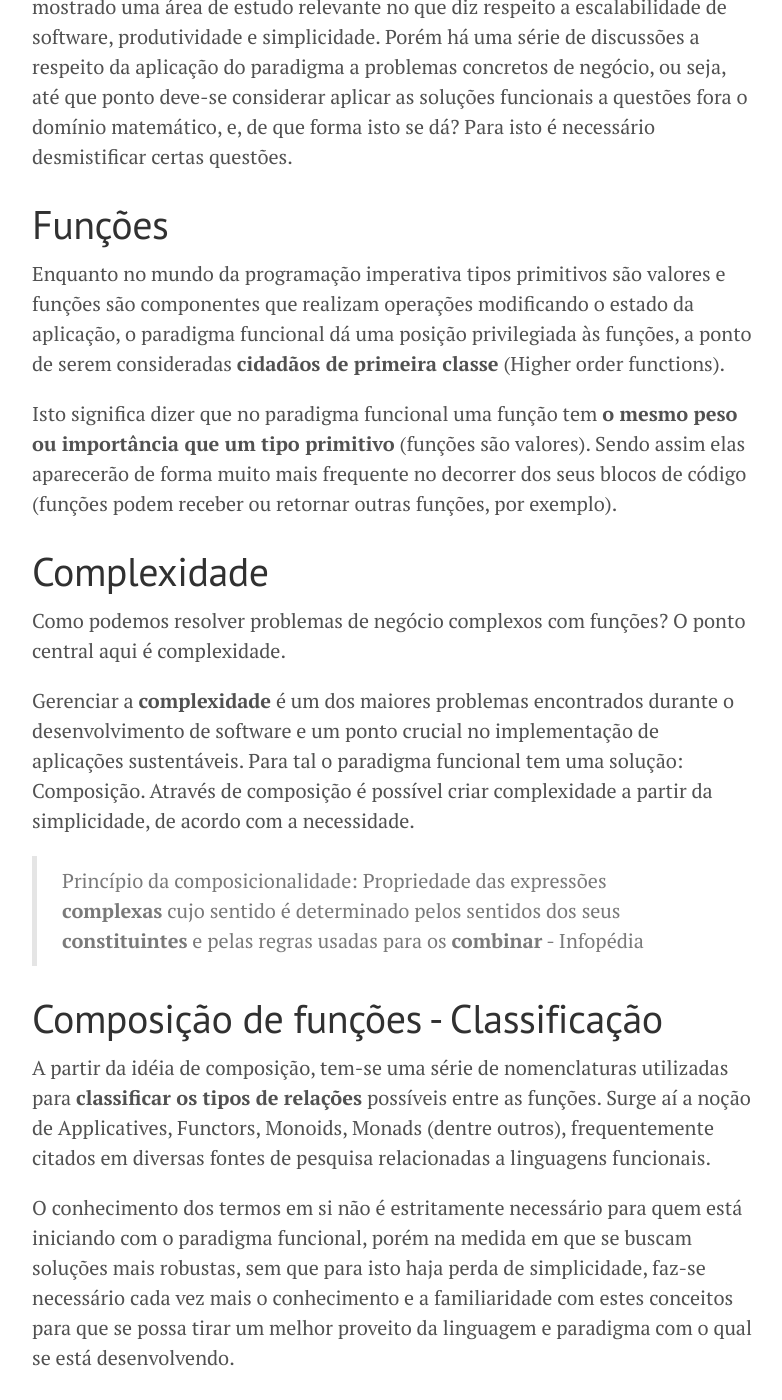
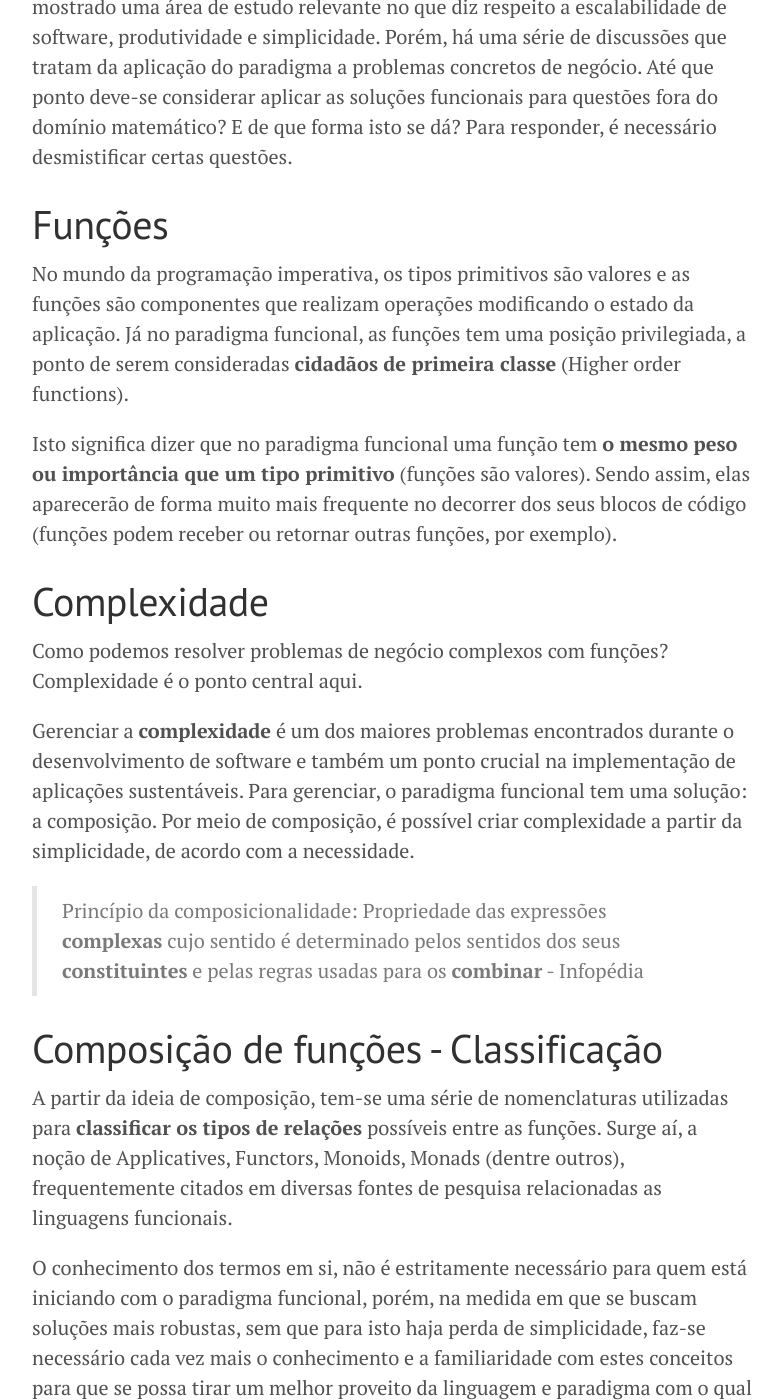
Before and after one commit to ilegra-user/ilegra.github.io, a Jekyll site: the page built from _posts/2014-03-30-programacao-funcional-composicao.md, in a window 1280 px wide and 1400 px high, scrolled down 270 px. Shown: the whole window, without its empty margins (248-1030 px from the left). Built offline with Jekyll 4.4.1, drawn with Linux system fonts in a browser that asks for light colours; Markdown is read by kramdown in place of the engine named in the settings; comment, search, counter and statistics services are not loaded; some of the changed text lies outside the part shown.

Commit message:
Update 2014-03-30-programacao-funcional-composicao.md

```diff
--- a/_posts/2014-03-30-programacao-funcional-composicao.md
+++ b/_posts/2014-03-30-programacao-funcional-composicao.md
@@ -6,19 +6,19 @@ author: Joel Correa
 categories: functional-programming
 ---
 
-O paradigma de programação funcional e suas diversas ramificações tem se mostrado uma área de estudo relevante no que diz respeito a escalabilidade de software, produtividade e simplicidade. Porém há uma série de discussões a respeito da aplicação do paradigma a problemas concretos de negócio, ou seja, até que ponto deve-se considerar aplicar as soluções funcionais a questões fora o domínio matemático, e, de que forma isto se dá? Para isto é necessário desmistificar certas questões.
+O paradigma de programação funcional e suas diversas ramificações tem se mostrado uma área de estudo relevante no que diz respeito a escalabilidade de software, produtividade e simplicidade. Porém, há uma série de discussões que tratam da aplicação do paradigma a problemas concretos de negócio. Até que ponto deve-se considerar aplicar as soluções funcionais para questões fora do domínio matemático? E de que forma isto se dá? Para responder, é necessário desmistificar certas questões.
 
 Funções
 =========
-Enquanto no mundo da programação imperativa tipos primitivos são valores e funções são componentes que realizam operações modificando o estado da aplicação, o paradigma funcional dá uma posição privilegiada às funções, a ponto de serem consideradas <b>cidadãos de primeira classe</b> (Higher order functions).
+No mundo da programação imperativa, os tipos primitivos são valores e as funções são componentes que realizam operações modificando o estado da aplicação. Já no paradigma funcional, as funções tem uma posição privilegiada, a ponto de serem consideradas <b>cidadãos de primeira classe</b> (Higher order functions).
 
-Isto significa dizer que no paradigma funcional uma função tem <b>o mesmo peso ou importância que um tipo primitivo</b> (funções são valores). Sendo assim elas aparecerão de forma muito mais frequente no decorrer dos seus blocos de código (funções podem receber ou retornar outras funções, por exemplo).
+Isto significa dizer que no paradigma funcional uma função tem <b>o mesmo peso ou importância que um tipo primitivo</b> (funções são valores). Sendo assim, elas aparecerão de forma muito mais frequente no decorrer dos seus blocos de código (funções podem receber ou retornar outras funções, por exemplo).
 
 Complexidade
 =========
-Como podemos resolver problemas de negócio complexos com funções? O ponto central aqui é complexidade.
+Como podemos resolver problemas de negócio complexos com funções? Complexidade é o ponto central aqui.
 
-Gerenciar a <b>complexidade</b> é um dos maiores problemas encontrados durante o desenvolvimento de software e um ponto crucial no implementação de aplicações sustentáveis. Para tal o paradigma funcional tem uma solução: Composição. Através de composição é possível criar complexidade a partir da simplicidade, de acordo com a necessidade.
+Gerenciar a <b>complexidade</b> é um dos maiores problemas encontrados durante o desenvolvimento de software e  também um ponto crucial na implementação de aplicações sustentáveis. Para gerenciar, o paradigma funcional tem uma solução:  a composição. Por meio de composição, é possível criar complexidade a partir da simplicidade, de acordo com a necessidade.
 
 <blockquote>
 Princípio da composicionalidade: Propriedade das expressões <b>complexas</b> cujo sentido é determinado pelos sentidos dos seus <b>constituintes</b> e pelas regras usadas para os <b>combinar</b> - Infopédia
@@ -26,9 +26,9 @@ Princípio da composicionalidade: Propriedade das expressões <b>complexas</b> c
 
 Composição de funções - Classificação
 =========
-A partir da idéia de composição, tem-se uma série de nomenclaturas utilizadas para <b>classificar os tipos de relações</b> possíveis entre as funções. Surge aí a noção de Applicatives, Functors, Monoids, Monads (dentre outros), frequentemente citados em diversas fontes de pesquisa relacionadas a linguagens funcionais.
+A partir da ideia de composição, tem-se uma série de nomenclaturas utilizadas para <b>classificar os tipos de relações</b> possíveis entre as funções. Surge aí, a noção de Applicatives, Functors, Monoids, Monads (dentre outros), frequentemente citados em diversas fontes de pesquisa relacionadas as linguagens funcionais.
 
-O conhecimento dos termos em si não é estritamente necessário para quem está iniciando com o paradigma funcional, porém na medida em que se buscam soluções mais robustas, sem que para isto haja perda de simplicidade, faz-se necessário cada vez mais o conhecimento e a familiaridade com estes conceitos para que se possa tirar um melhor proveito da linguagem e paradigma com o qual se está desenvolvendo.
+O conhecimento dos termos em si, não é estritamente necessário para quem está iniciando com o paradigma funcional, porém, na medida em que se buscam soluções mais robustas, sem que para isto haja perda de simplicidade, faz-se necessário cada vez mais o conhecimento e a familiaridade com estes conceitos para que se possa tirar um melhor proveito da linguagem e paradigma com o qual se está desenvolvendo.
 
 Links úteis
 =========
```
